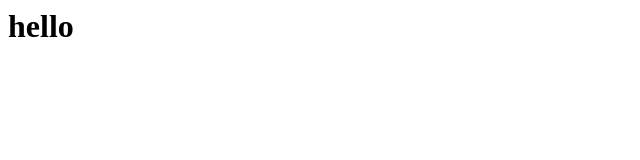
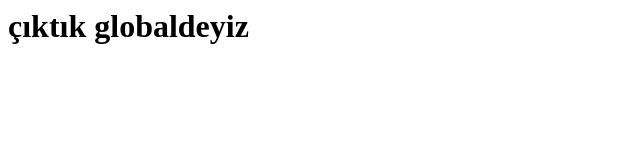
Before and after one commit to mhtkarakose/IEEE-Yasar-University-WebPage, a plain HTML site: page index.html in a window 1280 px wide. Shown: the whole page, without its empty margins (0-640 px from the left). Drawn offline with Linux system fonts and the light colour scheme.

Commit message:
Update index.html

```diff
--- a/index.html
+++ b/index.html
@@ -1 +1 @@
-<h1>hello</h1>
+<h1>çıktık globaldeyiz</h1>
```
